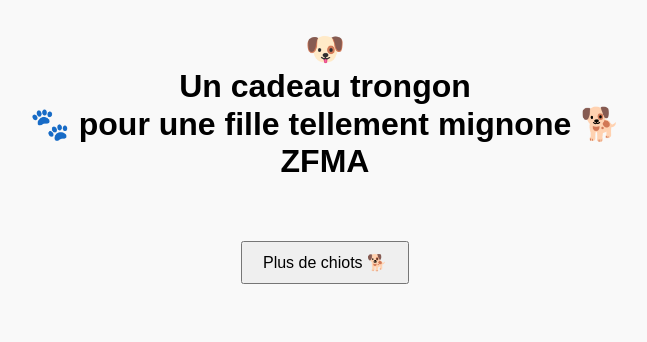
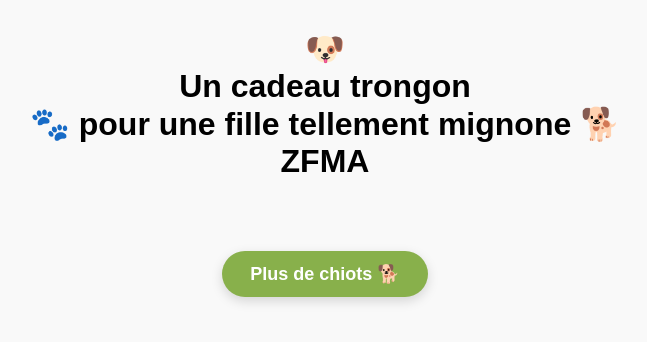
Before and after one commit to judryp25s-beep/cadeau_zo, a Flask app: page /dogs in a window 1280 px wide. Shown: the top 342 px of the page, without its empty margins (315-962 px from the left). Run offline with Flask 3, Linux system fonts and the light colour scheme; data that the repository does not hold is empty.

Commit message:
Update dog.html

```diff
--- a/templates/dog.html
+++ b/templates/dog.html
@@ -37,6 +37,29 @@
       font-size: 16px;
       cursor: pointer;
     }
+
+    button {
+      padding: 12px 28px;
+      margin: 30px auto;
+      font-size: 18px;
+      font-weight: bold;
+      background-color: #88b04b; /* vert nature */
+      color: white;
+      border: none;
+      border-radius: 25px;
+      cursor: pointer;
+      box-shadow: 0 4px 12px rgba(0, 0, 0, 0.15);
+      transition: background-color 0.3s ease, transform 0.2s ease;
+    }
+
+    button:hover {
+      background-color: #6e983d;
+      transform: translateY(-2px);
+    }
+
+    button:active {
+      transform: scale(0.98);
+    }
   </style>
 </head>
 <body>
```
